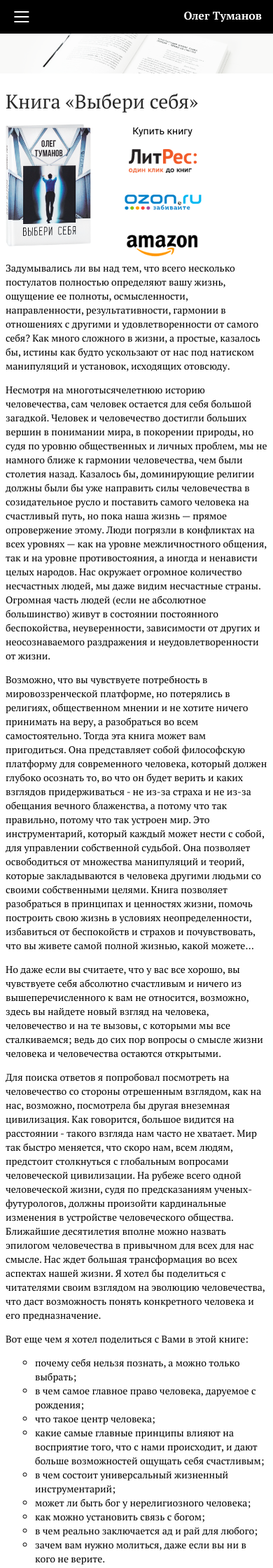
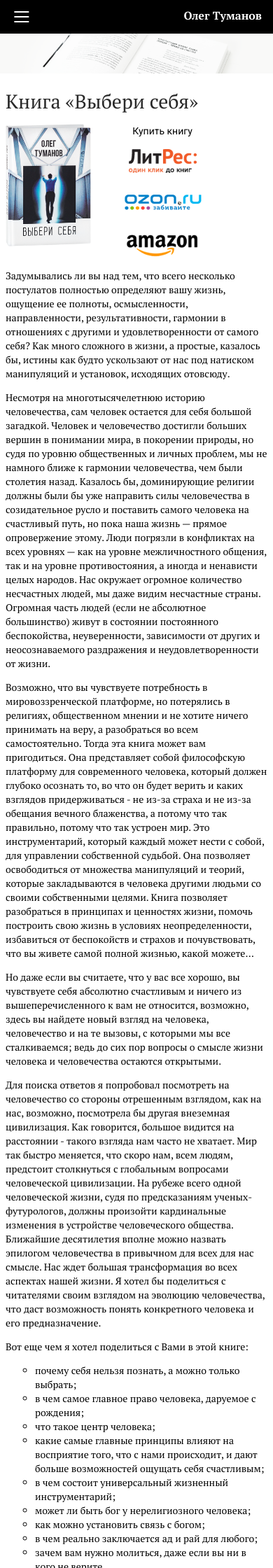
Before and after one commit to thybzi/otbook, a Jekyll site: the page built from book.md, in a window 390 px wide. Shown: the top 2240 px of the page at 70% size. Built offline with Jekyll 4.4.1, drawn with Linux system fonts in a browser that asks for light colours.

Commit message:
Enlarge bottom offset for purchase block on phone

```diff
--- a/_src/styles/main/purchase-block.scss
+++ b/_src/styles/main/purchase-block.scss
@@ -41,7 +41,7 @@
             min-height: $book-front-height;
             margin-right: auto;
             margin-top: 2 * $_l__gap-unit;
-            margin-bottom: 5px;
+            margin-bottom: 2 * $_l__gap-unit;
         }
 
         .book-front {
--- a/assets/styles/main.css
+++ b/assets/styles/main.css
@@ -814,7 +814,7 @@ body {
       min-height: 175px;
       margin-right: auto;
       margin-top: 16px;
-      margin-bottom: 5px; }
+      margin-bottom: 16px; }
     .purchase-block .book-front {
       position: absolute;
       left: 0;
```
